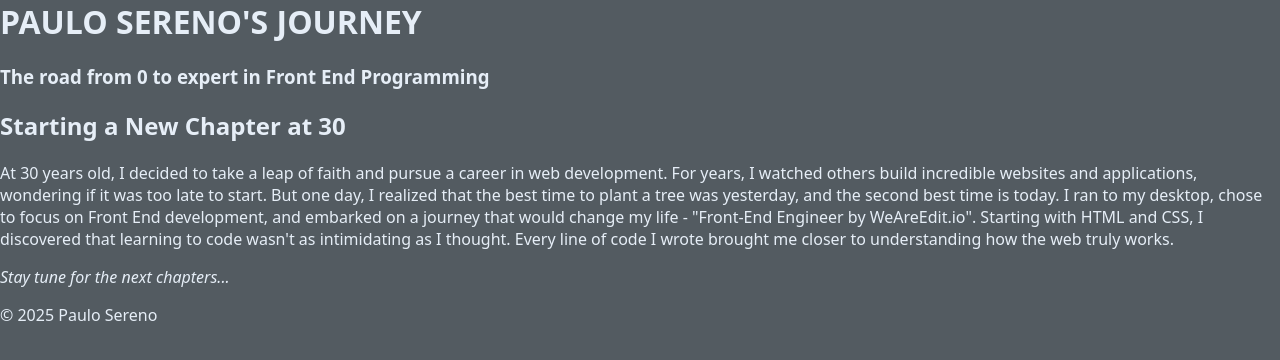
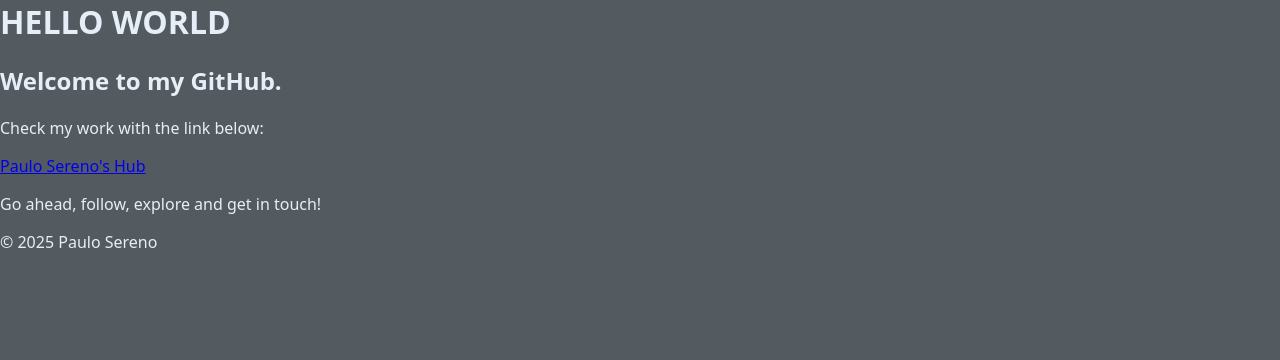
Before and after one commit to paulo-sereno/site-pessoal, a plain HTML site: page index.html in a window 1280 px wide. Drawn offline with Linux system fonts and the light colour scheme.

Commit message:
alterei texto/conteúdo

```diff
--- a/index.html
+++ b/index.html
@@ -3,37 +3,22 @@
 <head>
     <meta charset="utf-8">
     <meta name="viewport" content="width=device-width, initial-scale=1">
-    <title>Paulo Sereno's Journey</title>
+    <title>Hello World by paulo-sereno</title>
     <link rel="stylesheet" href="style.css">
 </head>
 
 <body>
     <header>
-        <h1>PAULO SERENO'S JOURNEY</h1>
-        <p></p>
-        <h3>The road from 0 to expert in Front End Programming</h3>
+        <h1>HELLO WORLD</h1>
     </header>
 
     <article>
-        <h2>Starting a New Chapter at 30</h2>
-
-        <p>
-            At 30 years old, I decided to take a leap of faith and pursue a career in web development.
-            For years, I watched others build incredible websites and applications, wondering if it was
-            too late to start. But one day, I realized that the best time to plant a tree was yesterday,
-            and the second best time is today. I ran to my desktop, chose to focus on Front End
-            development, and embarked on a journey that would change my life - "Front-End Engineer by
-            WeAreEdit.io". Starting with HTML and CSS, I discovered that learning to code wasn't as
-            intimidating as I thought. Every line of code I wrote brought me closer to understanding
-            how the web truly works.
-        </p>
-
-        <p>
-            <em>Stay tune for the next chapters...</em>
-        </p>
+        <h2>Welcome to my GitHub.</h2>
+        <p>Check my work with the link below:</p>
+        <a href=https://github.com/paulo-sereno>Paulo Sereno's Hub</a>
+        <p>Go ahead, follow, explore and get in touch!</p>
     </article>
 </body>
 <footer>
     <p>© 2025 Paulo Sereno</p>
-
 </html>
```
